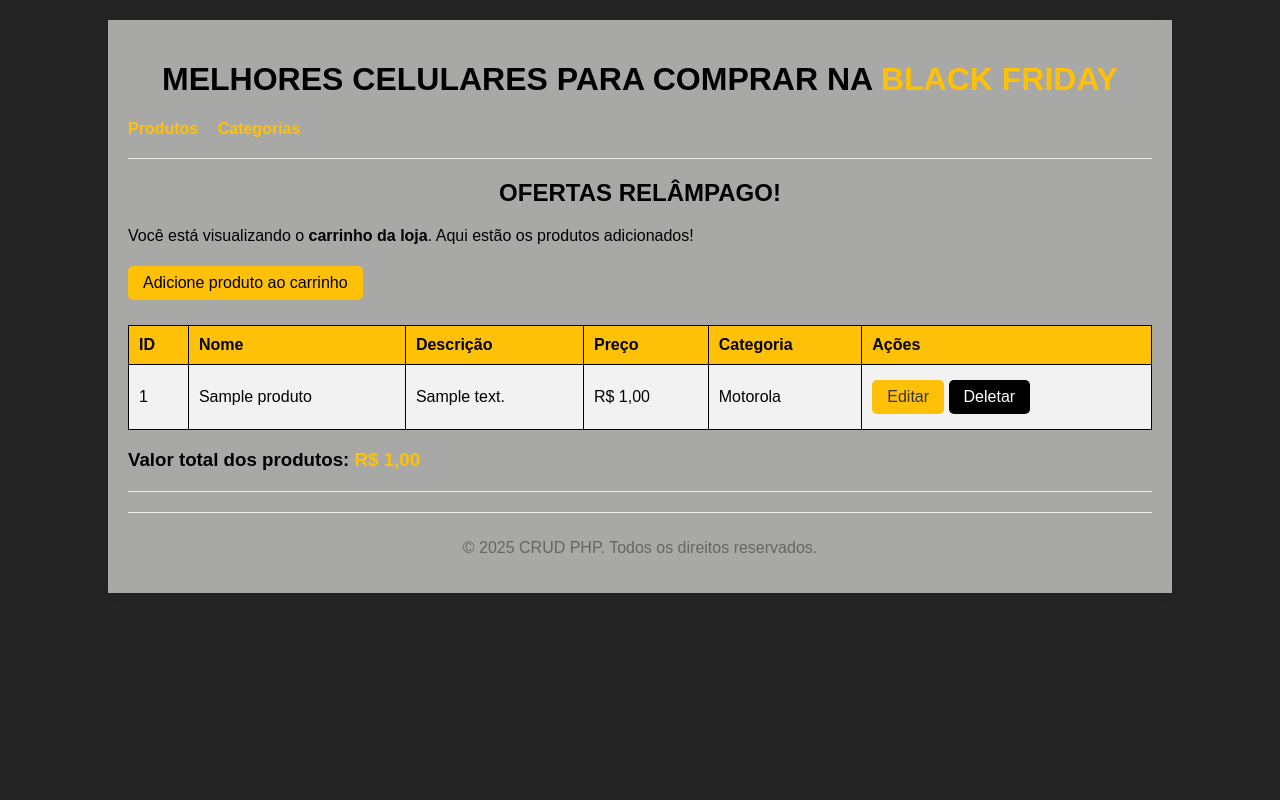
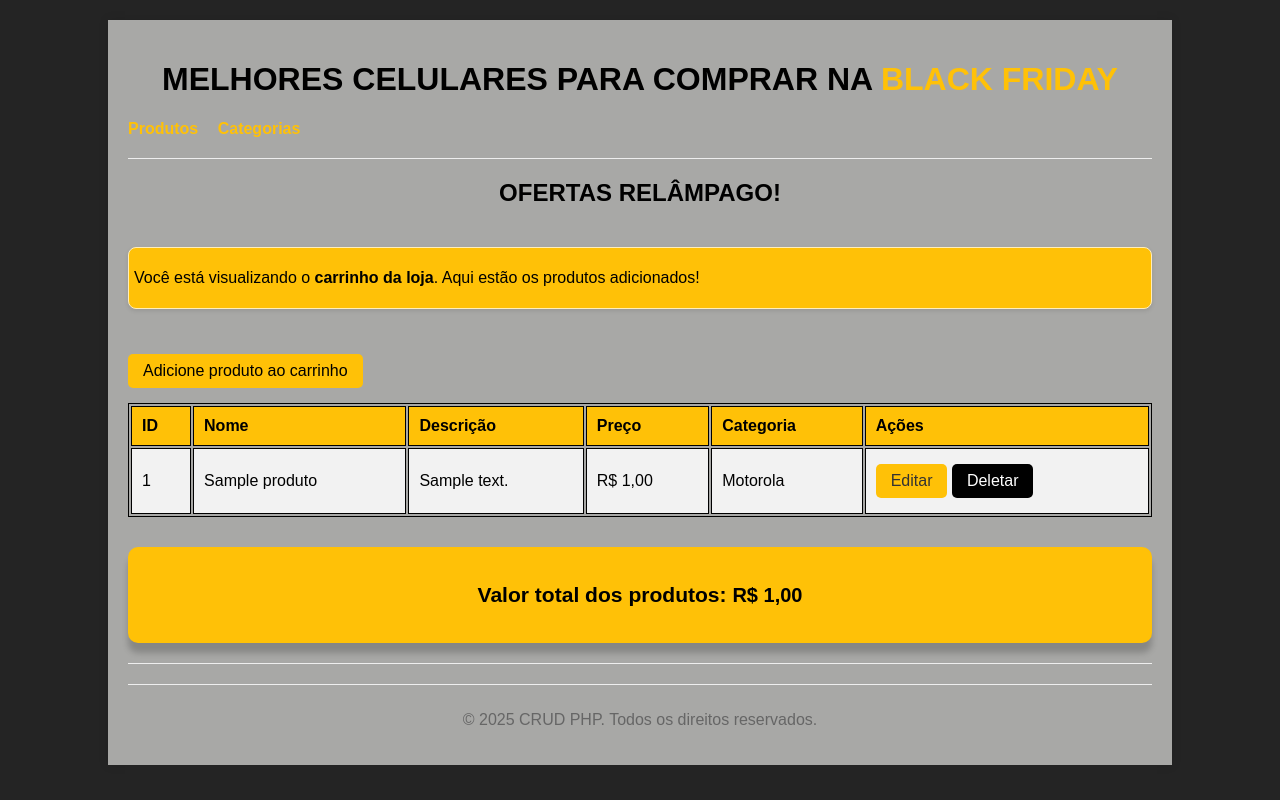
Before and after one commit to PedroSinhuk/Arquivos-php, a PHP site: page / in a window 1280 px wide. Run offline with PHP 8.4, Linux system fonts and the light colour scheme; data comes from the database, SQL or seed files in the repository; tables that the repository leaves empty hold one stand-in row (values such as "Sample post"); some libraries are stand-ins or nearby versions.

Commit message:
Update styles.css

```diff
--- a/crud_php/public/css/styles.css
+++ b/crud_php/public/css/styles.css
@@ -43,8 +43,8 @@ hr {
 
 table {
     width: 100%;
-    border-collapse: collapse;
-    margin-top: 20px;
+    border-collapse: separate;
+    margin-top: 10px;
 }
 
 table, th, td {
@@ -158,9 +158,60 @@ footer {
     border-top: 1px solid #eee;
     color: #666;
 }
+.footer {
+    background-color: #1c1c1c;
+    color: #ccc;
+    padding: 20px 0;
+    margin-top: 40px;
+    border-top: 3px solid #ffc107;
+    box-shadow: 0 -2px 5px rgba(0, 0, 0, 0.2);
+}
+
+.footer-content {
+    max-width: 1000px;
+    margin: 0 auto;
+    text-align: center;
+    font-size: 14px;
+}
+
+.footer-content .yellow {
+    color: #ffc107;
+    font-weight: bold;
+}
 
 
 
 .yellow{
     color: #ffc107;
 }
+
+
+
+
+.total-box {
+    margin-top: 30px;
+    padding: 15px;
+    background-color: #ffc107;
+    color: #000;
+    text-align: center;
+    border-radius: 10px;
+    font-size: 18px;
+    box-shadow: 0 10px 6px rgba(0, 0, 0, 0.2);
+}
+
+.total-box .yellow {
+    font-weight: bold;
+    font-size: 20px;
+    color:#000;
+}
+
+.cart-box {
+    background-color: #ffc107;
+    color: #000000;
+    border: 1px solid #ffeeba;
+    padding: 5px;
+    margin: 40px 0;
+    border-radius: 8px;
+    font-size: 16px;
+    box-shadow: 0 2px 4px rgba(0, 0, 0, 0.1);
+}
```
